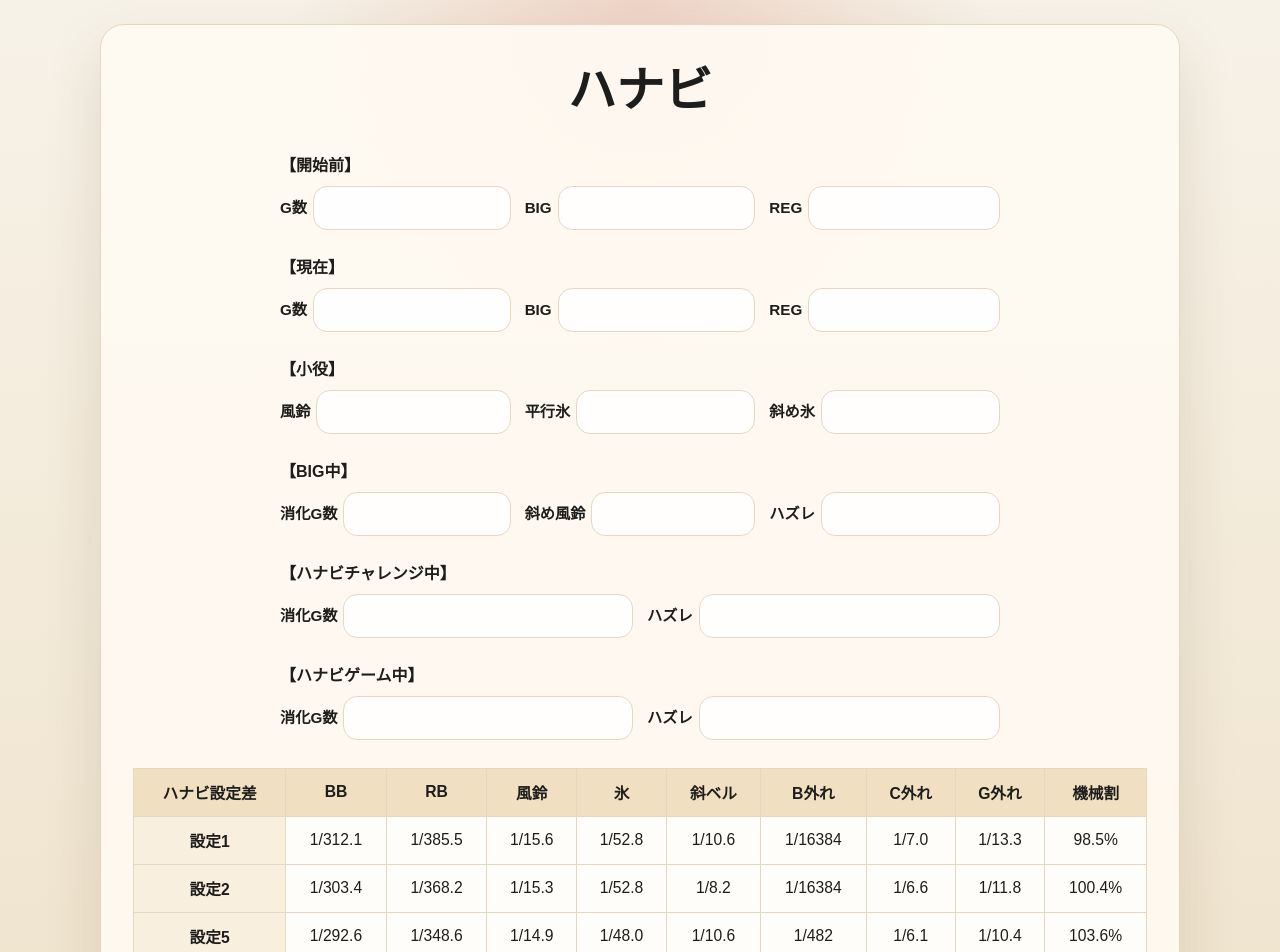
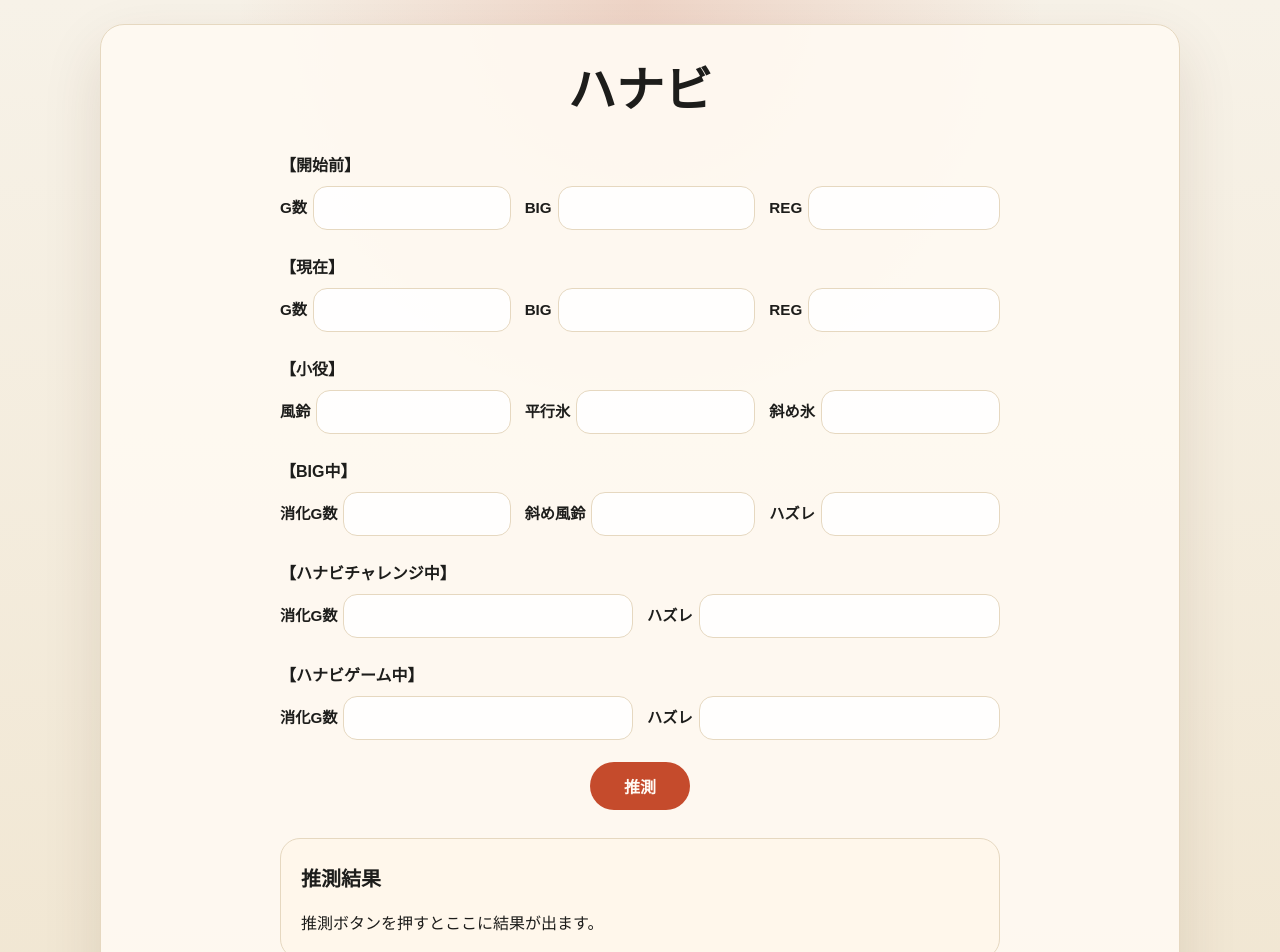
Before and after one commit to umedademu/suisoku, a Next.js app: page /hanabi in a window 1280 px wide. Shown: the top 952 px of the page. Built offline with nearby package versions, Linux system fonts and the light colour scheme.

Commit message:
推測ボタンと推測結果表示を追加

```diff
--- a/app/globals.css
+++ b/app/globals.css
@@ -143,6 +143,83 @@ a {
   border-color: var(--accent);
 }
 
+.action-row {
+  display: flex;
+  justify-content: center;
+  margin-top: 4px;
+}
+
+.estimate-button {
+  border: 0;
+  border-radius: 999px;
+  background: var(--accent);
+  color: #fffaf4;
+  cursor: pointer;
+  font: inherit;
+  font-weight: 700;
+  padding: 12px 34px;
+  transition:
+    transform 0.2s ease,
+    background-color 0.2s ease;
+}
+
+.estimate-button:hover {
+  background: var(--accent-strong);
+  transform: translateY(-1px);
+}
+
+.result-group {
+  width: min(100%, 720px);
+  margin: 28px auto 0;
+  border: 1px solid var(--border);
+  border-radius: 20px;
+  background: rgba(255, 248, 236, 0.9);
+  padding: 24px 20px;
+  text-align: left;
+}
+
+.result-title {
+  margin: 0;
+  font-size: 1.25rem;
+}
+
+.result-placeholder {
+  margin: 18px 0 0;
+}
+
+.result-list {
+  display: grid;
+  gap: 10px;
+  margin-top: 18px;
+}
+
+.result-item {
+  display: grid;
+  grid-template-columns: max-content minmax(0, 1fr);
+  gap: 12px;
+  align-items: baseline;
+  border-bottom: 1px solid rgba(230, 216, 192, 0.9);
+  padding-bottom: 10px;
+}
+
+.result-item:last-child {
+  border-bottom: 0;
+  padding-bottom: 0;
+}
+
+.result-label,
+.result-value {
+  margin: 0;
+}
+
+.result-label {
+  font-weight: 700;
+}
+
+.result-value {
+  text-align: right;
+}
+
 @media (max-width: 720px) {
   .input-row-2,
   .input-row-3 {
@@ -152,6 +229,15 @@ a {
   .input-field {
     grid-template-columns: max-content minmax(0, 1fr);
     gap: 6px;
+  }
+
+  .result-item {
+    grid-template-columns: minmax(0, 1fr);
+    gap: 4px;
+  }
+
+  .result-value {
+    text-align: left;
   }
 }
 
--- a/app/hanabi/page.tsx
+++ b/app/hanabi/page.tsx
@@ -1,3 +1,7 @@
+"use client";
+
+import { useState } from "react";
+
 const settings = [
   {
     setting: "設定1",
@@ -52,36 +56,171 @@ const settings = [
 const inputGroups = [
   {
     title: "開始前",
-    fields: ["G数", "BIG", "REG"]
+    fields: [
+      { key: "beforeGames", label: "G数" },
+      { key: "beforeBig", label: "BIG" },
+      { key: "beforeReg", label: "REG" }
+    ]
   },
   {
     title: "現在",
-    fields: ["G数", "BIG", "REG"]
+    fields: [
+      { key: "currentGames", label: "G数" },
+      { key: "currentBig", label: "BIG" },
+      { key: "currentReg", label: "REG" }
+    ]
   },
   {
     title: "小役",
-    fields: ["風鈴", "平行氷", "斜め氷"]
+    fields: [
+      { key: "furin", label: "風鈴" },
+      { key: "heikoIce", label: "平行氷" },
+      { key: "nanameIce", label: "斜め氷" }
+    ]
   },
   {
     title: "BIG中",
-    fields: ["消化G数", "斜め風鈴", "ハズレ"]
+    fields: [
+      { key: "bigInGames", label: "消化G数" },
+      { key: "bigInNanameFurin", label: "斜め風鈴" },
+      { key: "bigInHazure", label: "ハズレ" }
+    ]
   },
   {
     title: "ハナビチャレンジ中",
-    fields: ["消化G数", "ハズレ"]
+    fields: [
+      { key: "challengeGames", label: "消化G数" },
+      { key: "challengeHazure", label: "ハズレ" }
+    ]
   },
   {
     title: "ハナビゲーム中",
-    fields: ["消化G数", "ハズレ"]
+    fields: [
+      { key: "gameGames", label: "消化G数" },
+      { key: "gameHazure", label: "ハズレ" }
+    ]
   }
 ];
 
+const initialValues = Object.fromEntries(
+  inputGroups.flatMap((group) => group.fields.map((field) => [field.key, ""]))
+);
+
+function toNumber(value: string) {
+  if (!value) {
+    return 0;
+  }
+
+  const parsed = Number(value);
+  return Number.isFinite(parsed) ? parsed : 0;
+}
+
+function formatDenominator(value: number) {
+  const rounded = Math.round(value * 10) / 10;
+  return Number.isInteger(rounded) ? String(rounded) : rounded.toFixed(1);
+}
+
+function formatProbability(count: number, base: number) {
+  if (count <= 0 || base <= 0) {
+    return "-";
+  }
+
+  return `1/${formatDenominator(base / count)}`;
+}
+
+function formatCountAndProbability(count: number, base: number) {
+  return `${count}回（${formatProbability(count, base)}）`;
+}
+
+function formatCountBaseAndProbability(count: number, base: number) {
+  if (base <= 0) {
+    return `${count}回 / ${base}G（-）`;
+  }
+
+  return `${count}回 / ${base}G（${formatProbability(count, base)}）`;
+}
+
 export default function HanabiPage() {
+  const [inputValues, setInputValues] = useState<Record<string, string>>(initialValues);
+  const [resultRows, setResultRows] = useState<Array<{ label: string; value: string }> | null>(
+    null
+  );
+
+  const handleEstimate = (event: React.FormEvent<HTMLFormElement>) => {
+    event.preventDefault();
+
+    const beforeGames = toNumber(inputValues.beforeGames);
+    const beforeBig = toNumber(inputValues.beforeBig);
+    const beforeReg = toNumber(inputValues.beforeReg);
+    const currentGames = toNumber(inputValues.currentGames);
+    const currentBig = toNumber(inputValues.currentBig);
+    const currentReg = toNumber(inputValues.currentReg);
+    const furin = toNumber(inputValues.furin);
+    const heikoIce = toNumber(inputValues.heikoIce);
+    const nanameIce = toNumber(inputValues.nanameIce);
+    const bigInNanameFurin = toNumber(inputValues.bigInNanameFurin);
+    const challengeGames = toNumber(inputValues.challengeGames);
+    const challengeHazure = toNumber(inputValues.challengeHazure);
+    const gameGames = toNumber(inputValues.gameGames);
+    const gameHazure = toNumber(inputValues.gameHazure);
+
+    const practiceGames = currentGames - beforeGames;
+    const practiceBig = currentBig - beforeBig;
+    const practiceReg = currentReg - beforeReg;
+    const totalBonus = practiceBig + practiceReg;
+    const totalIce = heikoIce + nanameIce;
+    const twoRoleTotal = furin + totalIce;
+    const bigBaseGames = practiceBig * 24;
+
+    setResultRows([
+      {
+        label: "実践G数",
+        value: `${practiceGames}G`
+      },
+      {
+        label: "BIG",
+        value: formatCountAndProbability(practiceBig, practiceGames)
+      },
+      {
+        label: "REG",
+        value: formatCountAndProbability(practiceReg, practiceGames)
+      },
+      {
+        label: "合算",
+        value: formatCountAndProbability(totalBonus, practiceGames)
+      },
+      {
+        label: "風鈴",
+        value: formatCountAndProbability(furin, practiceGames)
+      },
+      {
+        label: "氷",
+        value: formatCountAndProbability(totalIce, practiceGames)
+      },
+      {
+        label: "2役合算",
+        value: formatCountAndProbability(twoRoleTotal, practiceGames)
+      },
+      {
+        label: "BIG中斜め風鈴",
+        value: formatCountBaseAndProbability(bigInNanameFurin, bigBaseGames)
+      },
+      {
+        label: "ハナビチャレンジ中ハズレ",
+        value: formatCountBaseAndProbability(challengeHazure, challengeGames)
+      },
+      {
+        label: "ハナビゲーム中ハズレ",
+        value: formatCountBaseAndProbability(gameHazure, gameGames)
+      }
+    ]);
+  };
+
   return (
     <main className="page-shell">
       <div className="card card-wide">
         <h1 className="title">ハナビ</h1>
-        <form className="input-form">
+        <form className="input-form" onSubmit={handleEstimate}>
           {inputGroups.map((group, index) => (
             <section className="input-group" key={`${group.title ?? "group"}-${index}`}>
               {group.title ? <p className="group-title">【{group.title}】</p> : null}
@@ -89,19 +228,46 @@ export default function HanabiPage() {
                 className={`input-row input-row-${Math.min(group.fields.length, 3)}`}
               >
                 {group.fields.map((field) => (
-                  <label className="input-field" key={`${group.title ?? "base"}-${field}`}>
-                    <span className="input-label">{field}</span>
+                  <label className="input-field" key={field.key}>
+                    <span className="input-label">{field.label}</span>
                     <input
                       className="number-input"
                       type="number"
                       inputMode="numeric"
+                      value={inputValues[field.key]}
+                      onChange={(event) =>
+                        setInputValues((current) => ({
+                          ...current,
+                          [field.key]: event.target.value
+                        }))
+                      }
                     />
                   </label>
                 ))}
               </div>
             </section>
           ))}
+          <div className="action-row">
+            <button className="estimate-button" type="submit">
+              推測
+            </button>
+          </div>
         </form>
+        <section className="result-group">
+          <h2 className="result-title">推測結果</h2>
+          {resultRows ? (
+            <div className="result-list">
+              {resultRows.map((row) => (
+                <div className="result-item" key={row.label}>
+                  <p className="result-label">{row.label}</p>
+                  <p className="result-value">{row.value}</p>
+                </div>
+              ))}
+            </div>
+          ) : (
+            <p className="result-placeholder">推測ボタンを押すとここに結果が出ます。</p>
+          )}
+        </section>
         <div className="table-wrap">
           <table className="data-table">
             <thead>
```
Also changed, not shown: 1 other file (tests, documents, lock files or other folders).
